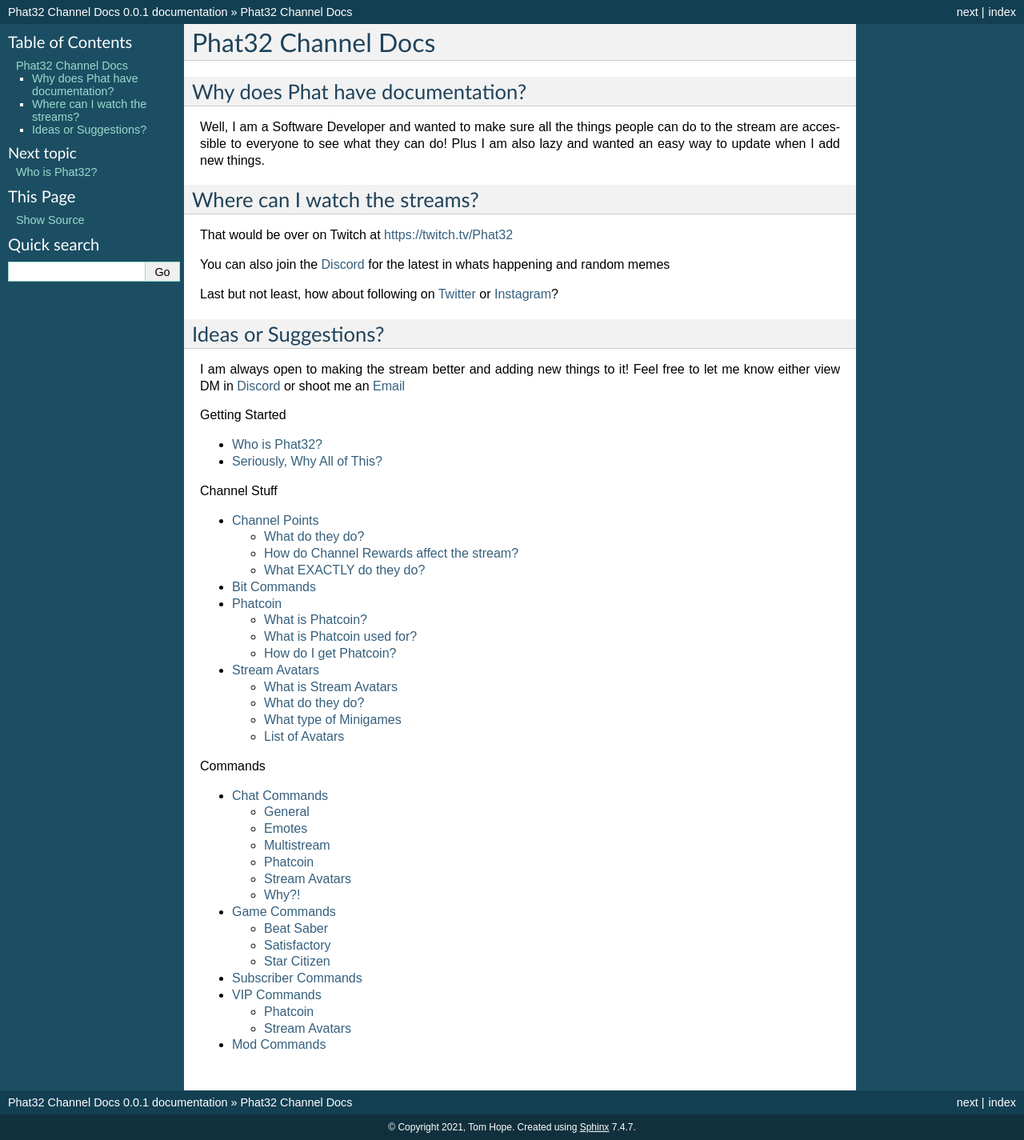
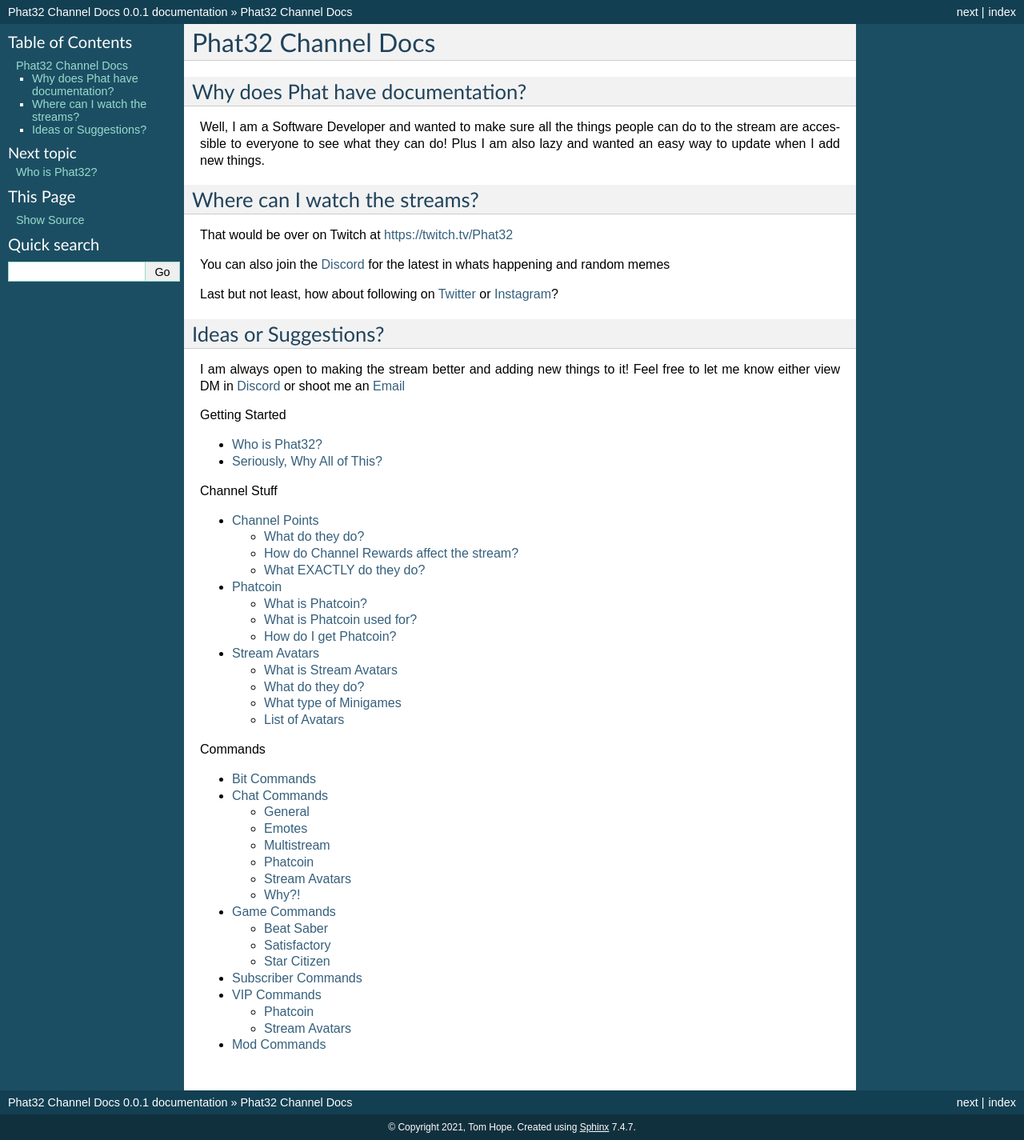
Before and after one commit to YukiSkyex0/Struggle-Bus-Channel-Docs, a Sphinx documentation site: the page built from docs/index.rst, in a window 1280 px wide. Shown: the whole page at 80% size. Built offline with Sphinx 7.4.7, drawn with Linux system fonts in a browser that asks for light colours; part of the change alters nothing that is shown.

```diff
--- a/docs/index.rst
+++ b/docs/index.rst
@@ -42,7 +42,6 @@ I am always open to making the stream better and adding new things to it! Feel f
    :caption: Channel Stuff
 
    pages/Channel Points
-   pages/Bits
    pages/Phatcoin
    pages/Stream Avatars
 
@@ -50,6 +49,7 @@ I am always open to making the stream better and adding new things to it! Feel f
    :maxdepth: 2
    :caption: Commands
 
+   commands/Bits Commands
    commands/Commands
    commands/Game Commands
    commands/Sub Commands
```
Also changed, not shown: docs/commands/Bits Commands.rst (renamed from docs/pages/Bits.rst).
